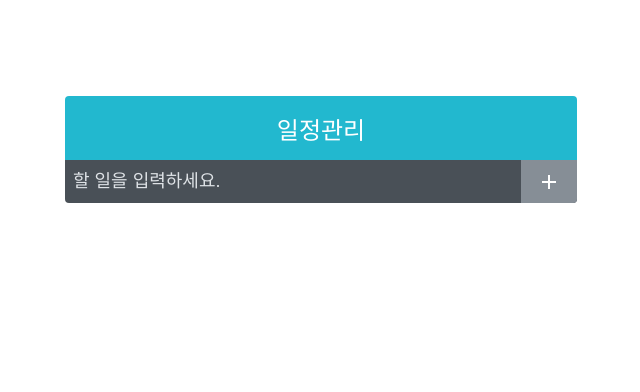
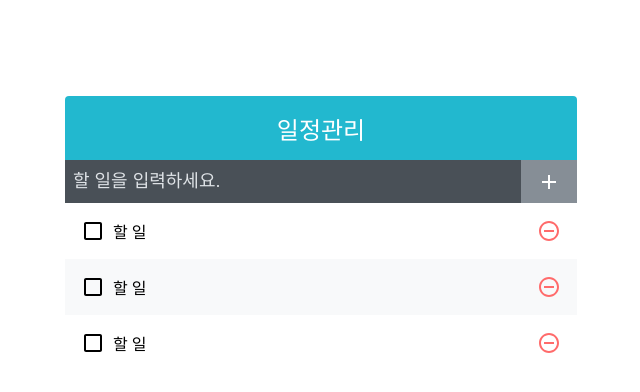
Before and after one commit to Book-Example/React-todoList, a React (Create React App) app: page / in a window 1280 px wide. Shown: the top 392 px of the page, without its empty margins (319-959 px from the left). Built offline with nearby package versions, Linux system fonts and the light colour scheme.

Commit message:
10.2.3 | TodoListItem과 TodoList 만들기(266p)

```diff
--- a/src/App.js
+++ b/src/App.js
@@ -1,4 +1,5 @@
 import TodoInsert from "./components/TodoInsert";
+import TodoList from "./components/TodoList";
 import TodoTemplate from "./components/TodoTemplate";
 
 function App() {
@@ -6,6 +7,7 @@
    <div>
      <TodoTemplate>
      <TodoInsert/>
+     <TodoList/>
      </TodoTemplate>
    </div>
   );
--- /dev/null
+++ b/src/components/TodoList.js
@@ -0,0 +1,14 @@
+import TodoListItem from './TodoListItem';
+import './TodoList.scss';
+
+const TodoList = () =>{
+    return(
+        <div className='TodoList'>
+            <TodoListItem/>
+            <TodoListItem/>
+            <TodoListItem/>
+        </div>
+    );
+};
+
+export default TodoList;
--- /dev/null
+++ b/src/components/TodoList.scss
@@ -0,0 +1,5 @@
+.TodoList {
+    min-height: 320px;
+    max-height: 513px;
+    overflow-y: auto;
+}
--- /dev/null
+++ b/src/components/TodoListItem.js
@@ -0,0 +1,22 @@
+import {
+    MdCheckBoxOutlineBlank,
+    MdCheckBox,
+    MdRemoveCircleOutline,
+} from 'react-icons/md';
+import './TodoListItem.scss';
+
+const TodoListItem = () => {
+    return(
+        <div className='TodoListItem'>
+            <div className='checkbox'>
+                <MdCheckBoxOutlineBlank/>
+                <div className='text'>할 일</div>
+            </div>
+            <div className='remove'>
+                <MdRemoveCircleOutline/>
+            </div>
+        </div>
+    );
+};
+
+export default TodoListItem;
--- /dev/null
+++ b/src/components/TodoListItem.scss
@@ -0,0 +1,51 @@
+.TodoListItem {
+    padding: 1rem;
+    display: flex;
+    // 세로 중앙 정렬
+    align-items: center;
+    &:nth-child(even) {
+        background: #f8f9fa;
+    }
+}
+
+.checkbox {
+    cursor: pointer;
+    // 차지할 수 있는 영역 모두 차지
+    flex: 1;
+    display: flex;
+    align-items: center;    //세로 중앙 정렬
+    svg {
+        // icon
+        font-size: 1.5rem;
+    }
+    .text {
+        margin-left: 0.5rem;
+        flex: 1;
+    }
+    // 체크되었을 때 보여 줄 스타일
+    &.checked {
+        svg {
+            color: #22b8cf;
+        }
+        .text {
+            color: #adb5bd;
+            text-decoration: line-through;
+        }
+    }
+}
+
+.remove {
+    display: flex;
+    align-items: center;
+    font-size: 1.5rem;
+    color: #ff6b6b;
+    cursor: pointer;
+    &:hover {
+        color: #ff8787;
+    }
+    & + & {
+        border-top: 1px solid #dee2e6;
+    }
+}
+
+// Elements 사이에 테두리를 넣음
```
